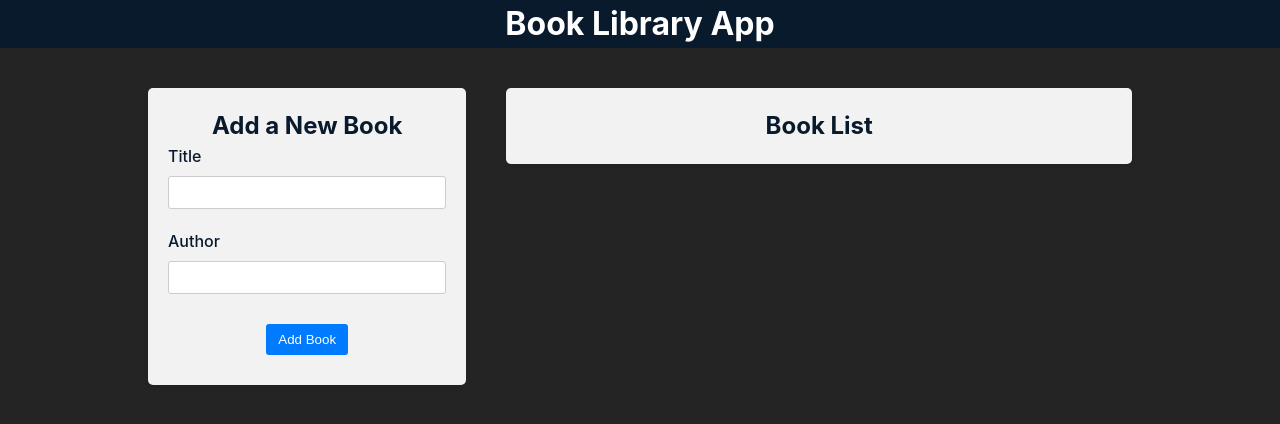
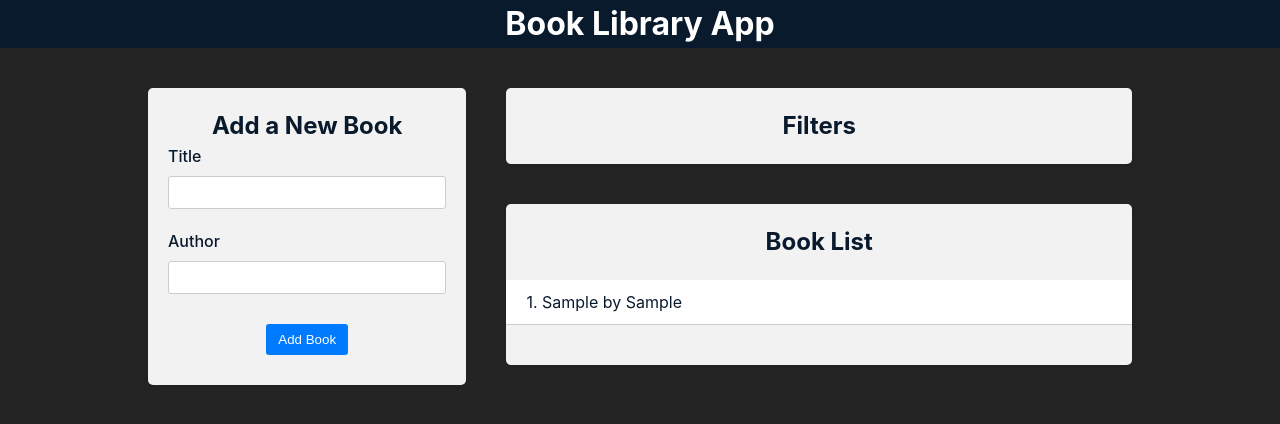
Before and after one commit to Woood99/Book-Library, a React (Vite) app in the folder frontend/: page / in a window 1280 px wide. Both pictures are taken after typing "Sample", "Sample" into the empty fields and a click on the button "Add Book". Shown: the top 424 px of the page. Built offline with nearby package versions, Linux system fonts and the light colour scheme.

Commit message:
display books and added redux

```diff
--- a/frontend/package.json
+++ b/frontend/package.json
@@ -10,9 +10,11 @@
     "preview": "vite preview"
   },
   "dependencies": {
+    "@reduxjs/toolkit": "^2.2.6",
     "react": "^18.3.1",
     "react-dom": "^18.3.1",
-    "react-hook-form": "^7.52.1"
+    "react-hook-form": "^7.52.1",
+    "react-redux": "^9.1.2"
   },
   "devDependencies": {
     "@types/react": "^18.3.3",
--- a/frontend/src/App.jsx
+++ b/frontend/src/App.jsx
@@ -1,5 +1,6 @@
 import BookForm from './components/BookForm';
 import BookList from './components/BookList';
+import Filter from './components/Filter';
 
 function App() {
    return (
@@ -12,6 +13,7 @@
                <BookForm />
             </div>
             <div className="app-right-column">
+               <Filter />
                <BookList />
             </div>
          </main>
--- a/frontend/src/components/BookForm/index.jsx
+++ b/frontend/src/components/BookForm/index.jsx
@@ -1,15 +1,19 @@
-import React, { useEffect, useState } from 'react';
+import React from 'react';
+import { useDispatch } from 'react-redux';
 import { useForm } from 'react-hook-form';
+
+import { addBook } from '../../redux/books/actionCreators';
 
 import './BookForm.scss';
 
 import Input from '../../uiForm/Input';
 
 const BookForm = () => {
+   const dispatch = useDispatch();
    const { register, reset, handleSubmit } = useForm();
 
    const onSubmit = data => {
-      console.log(data);
+      dispatch(addBook(data));
       reset();
    };
 
--- a/frontend/src/components/BookList/index.jsx
+++ b/frontend/src/components/BookList/index.jsx
@@ -1,11 +1,32 @@
 import React from 'react';
+import { useSelector } from 'react-redux';
 
 import './BookList.scss';
 
 const BookList = () => {
+   const books = useSelector(state => state.books);
+   console.log(books);
    return (
       <div className="app-block book-list">
          <h2>Book List</h2>
+         {books.length === 0 ? (
+            <p className="mt-6">No books available</p>
+         ) : (
+            <ul>
+               {books.map((book, index) => {
+                  return (
+                     <li key={index}>
+                        <div className="book-info">
+                           <span className="font-bold">{++index}.</span>
+                           <span> {book.title}</span>
+                           <span> by </span>
+                           <span className="font-bold">{book.author}</span>
+                        </div>
+                     </li>
+                  );
+               })}
+            </ul>
+         )}
       </div>
    );
 };
--- a/frontend/src/main.jsx
+++ b/frontend/src/main.jsx
@@ -1,6 +1,13 @@
 import React from 'react';
 import ReactDOM from 'react-dom/client';
+import { Provider } from 'react-redux';
+import store from './redux/store.js';
+
 import App from './App.jsx';
 import './index.scss';
 
-ReactDOM.createRoot(document.getElementById('root')).render(<App />);
+ReactDOM.createRoot(document.getElementById('root')).render(
+   <Provider store={store}>
+      <App />
+   </Provider>
+);
--- /dev/null
+++ b/frontend/src/redux/books/actionCreators.js
@@ -0,0 +1,8 @@
+import * as actionTypes from './actionTypes';
+
+export const addBook = newBook => {
+   return {
+      type: actionTypes.ADD_BOOK,
+      payload: newBook,
+   };
+};
--- /dev/null
+++ b/frontend/src/redux/books/actionTypes.js
@@ -0,0 +1,3 @@
+export const ADD_BOOK = 'ADD_BOOK';
+export const DELETE_BOOK = 'DELETE_BOOK';
+export const TOGGLE_FAVORITE = 'TOGGLE_FAVORITE';
--- /dev/null
+++ b/frontend/src/redux/books/reducer.js
@@ -0,0 +1,15 @@
+import * as actionTypes from './actionTypes';
+
+const initialState = [];
+
+const booksReducer = (state = initialState, action) => {
+   switch (action.type) {
+      case actionTypes.ADD_BOOK:
+         return [...state, action.payload];
+
+      default:
+         return state;
+   }
+};
+
+export default booksReducer;
--- /dev/null
+++ b/frontend/src/redux/store.js
@@ -0,0 +1,11 @@
+import { configureStore } from '@reduxjs/toolkit';
+
+import booksReducer from './books/reducer';
+
+const store = configureStore({
+   reducer: {
+      books: booksReducer,
+   },
+});
+
+export default store;
```
Also changed, not shown: 1 other file (tests, documents, lock files or other folders).
